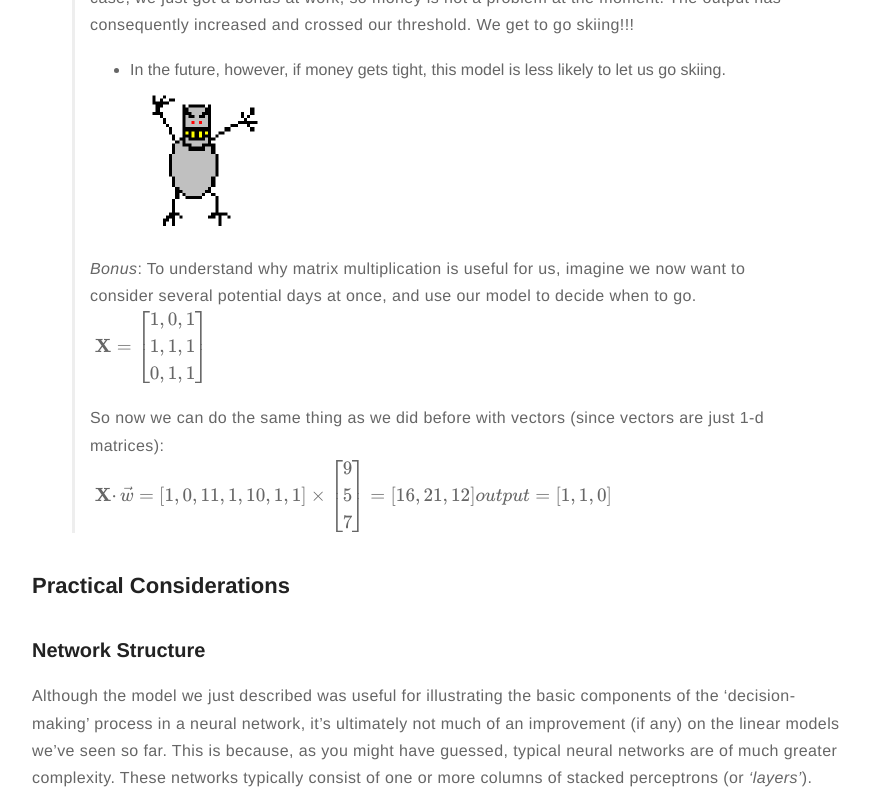
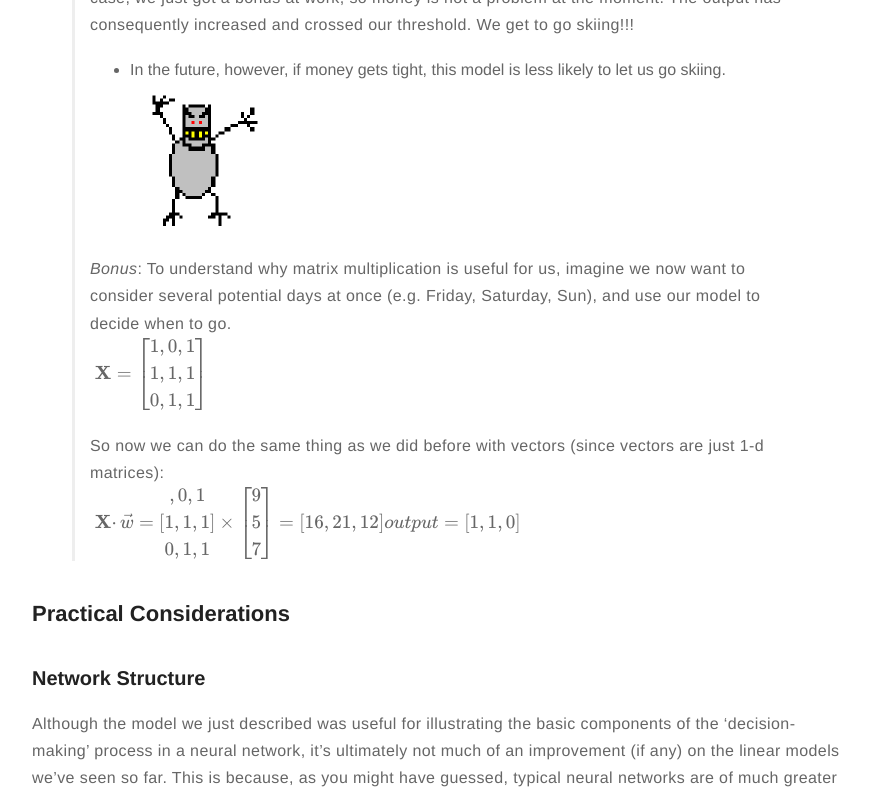
Before and after one commit to meccaLeccaHi/meccaLeccaHi.github.io, a Jekyll site: the page built from _posts/2018-10-30-neural_nets-tensorflow.md, in a window 1280 px wide and 900 px high, scrolled down 7364 px, cut to the strip 0-787 px from the top of the window. Shown: the whole strip, without its empty margins (203-1073 px from the left). Built offline with Jekyll 4.4.1, drawn with Linux system fonts in a browser that asks for light colours; formulas are drawn with MathJax 3; comment, search, counter and statistics services are not loaded.

Commit message:
adding text

```diff
--- a/_posts/2018-10-30-neural_nets-tensorflow.md
+++ b/_posts/2018-10-30-neural_nets-tensorflow.md
@@ -244,14 +244,14 @@ Although these models were structured to behave like neurons, their behavior can
 >- In the future, however, if money gets tight, this model is less likely to let us go skiing.
 ><img src="/assets/images/neural_nets/ski_guy.gif" style="height: 150px">
 >
-> *Bonus*: To understand why matrix multiplication is useful for us, imagine we now want to consider several potential days at once, and use our model to decide when to go.
+> *Bonus*: To understand why matrix multiplication is useful for us, imagine we now want to consider several potential days at once (e.g. Friday, Saturday, Sun), and use our model to decide when to go.
 >$${\begin{equation*}
 	\ \mathbf{X}   = \begin{bmatrix}1,0,1\\1,1,1\\0,1,1\end{bmatrix}
 \end{equation*}}$$
 >
 > So now we can do the same thing as we did before with vectors (since vectors are just 1-d matrices):
 >$$\begin{equation*}
-    \ \mathbf{X} \cdotp \vec{w} = [1,0,1\\1,1,1\\0,1,1]
+    \ \mathbf{X} \cdotp \vec{w} = [\begin{array}1,0,1\\1,1,1\\0,1,1\end{array}]
     \times \left[\begin{array}{c} 9 \\ 5 \\ 7 \end{array} \right] =
 	[\begin{array}{c} 16, 21, 12 \end{array}] \\
      output=[\begin{array}{c} 1, 1, 0 \end{array}]
```
